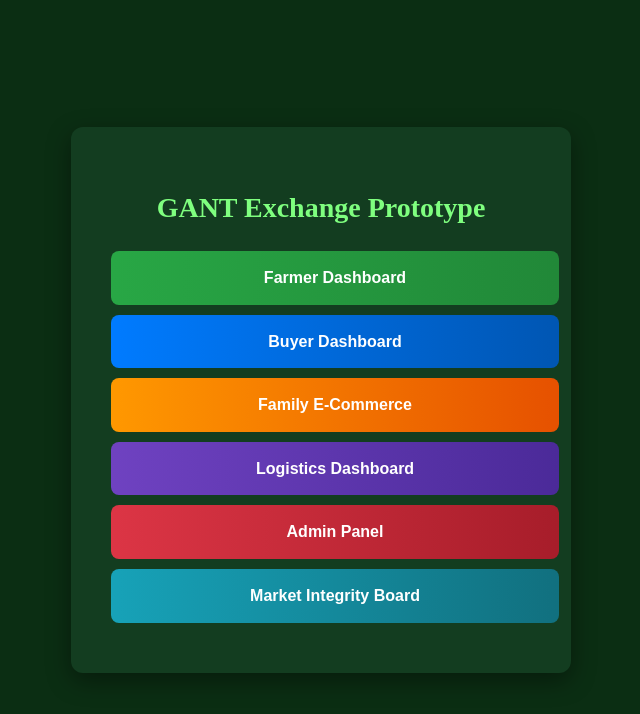
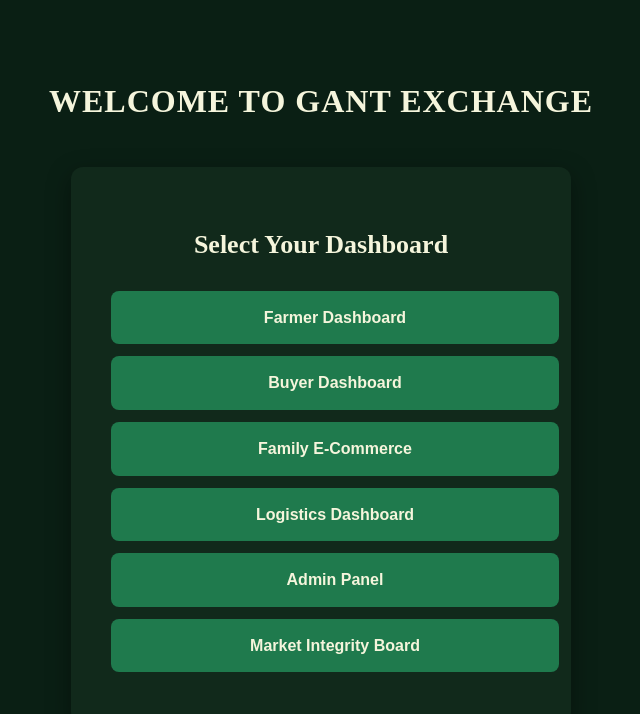
Before and after one commit to davidibironke02-GANT/gant-exchange, a plain HTML site: page index.html in a window 1280 px wide. Shown: the whole page, without its empty margins (319-959 px from the left). Drawn offline with Linux system fonts and the light colour scheme.

Commit message:
Update index.html

```diff
--- a/index.html
+++ b/index.html
@@ -7,65 +7,82 @@
   <link rel="stylesheet" href="style.css">
   <style>
     body {
-      background-color: #0b2e13;
-      color: #fff;
+      background-color: #0a1f14; /* deep McKinsey green */
+      color: #f5f5dc; /* beige text */
       font-family: 'IBM Plex Sans', sans-serif;
       margin: 0;
       padding: 0;
       display: flex;
+      flex-direction: column;
       justify-content: center;
       align-items: center;
       height: 100vh;
+      text-align: center;
     }
+
+    /* Header */
+    header {
+      font-family: 'Cormorant Garamond', serif;
+      font-size: 32px;
+      font-weight: 700;
+      color: #f5f5dc; /* beige */
+      margin-bottom: 40px;
+      letter-spacing: 1px;
+      text-transform: uppercase;
+    }
+
+    /* Container */
     .role-box {
-      background: #133d20;
+      background: #11291b; /* slightly lighter deep green */
       padding: 40px;
       border-radius: 12px;
       width: 90%;
       max-width: 420px;
       box-shadow: 0 8px 25px rgba(0,0,0,0.4);
-      text-align: center;
     }
-    h1 {
+
+    .role-box h1 {
       font-family: 'Cormorant Garamond', serif;
-      font-size: 28px;
-      color: #7fff7f;
-      margin-bottom: 20px;
+      font-size: 26px;
+      margin-bottom: 25px;
+      color: #f5f5dc; /* beige */
     }
+
+    /* Buttons */
     .role-btn {
       display: block;
       width: 100%;
       padding: 14px;
-      margin: 10px 0;
+      margin: 12px 0;
       border: none;
       border-radius: 8px;
-      font-weight: bold;
+      font-weight: 600;
       font-size: 16px;
       cursor: pointer;
-      color: white;
+      background: #1f7a4d; /* lighter green */
+      color: #f5f5dc; /* beige */
+      text-decoration: none;
       transition: all 0.3s ease;
-      text-decoration: none;
     }
+
     .role-btn:hover {
-      opacity: 0.9;
+      background: #29a366; /* brighter hover green */
+      transform: translateY(-2px);
+      box-shadow: 0 4px 12px rgba(0,0,0,0.2);
     }
-    .farmer { background: linear-gradient(90deg, #28a745, #218838); }
-    .buyer { background: linear-gradient(90deg, #007bff, #0056b3); }
-    .family { background: linear-gradient(90deg, #ff9800, #e65100); }
-    .logistics { background: linear-gradient(90deg, #6f42c1, #4b2a99); }
-    .admin { background: linear-gradient(90deg, #dc3545, #a71d2a); }
-    .mib { background: linear-gradient(90deg, #17a2b8, #11707f); }
   </style>
 </head>
 <body>
+  <header>WELCOME TO GANT EXCHANGE</header>
+
   <div class="role-box">
-    <h1>GANT Exchange Prototype</h1>
-    <a href="farmer.html" class="role-btn farmer">Farmer Dashboard</a>
-    <a href="buyer.html" class="role-btn buyer">Buyer Dashboard</a>
-    <a href="family.html" class="role-btn family">Family E-Commerce</a>
-    <a href="logistics.html" class="role-btn logistics">Logistics Dashboard</a>
-    <a href="admin.html" class="role-btn admin">Admin Panel</a>
-    <a href="mib.html" class="role-btn mib">Market Integrity Board</a>
+    <h1>Select Your Dashboard</h1>
+    <a href="farmer.html" class="role-btn">Farmer Dashboard</a>
+    <a href="buyer.html" class="role-btn">Buyer Dashboard</a>
+    <a href="family.html" class="role-btn">Family E-Commerce</a>
+    <a href="logistics.html" class="role-btn">Logistics Dashboard</a>
+    <a href="admin.html" class="role-btn">Admin Panel</a>
+    <a href="mib.html" class="role-btn">Market Integrity Board</a>
   </div>
 </body>
 </html>
```
